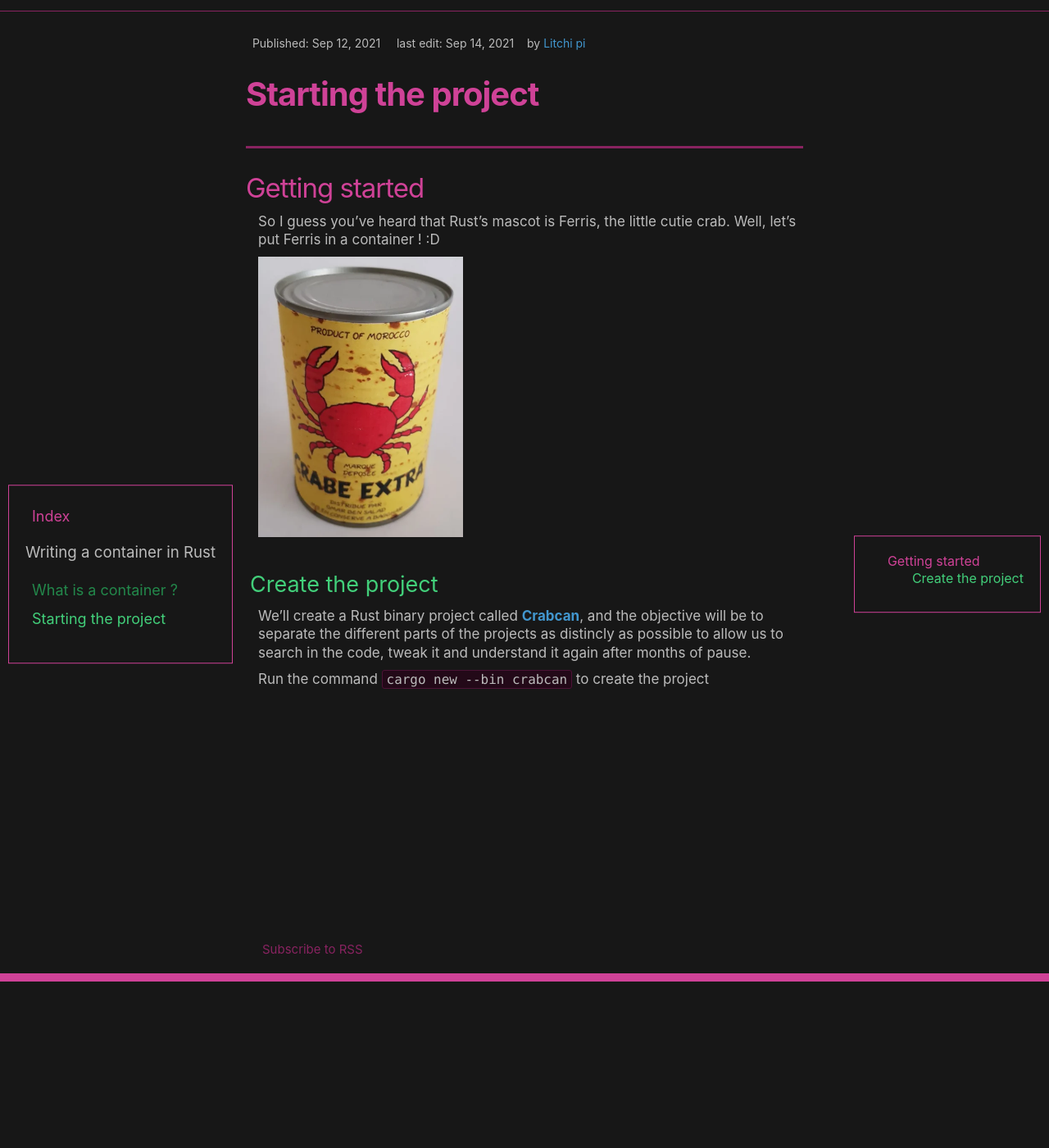
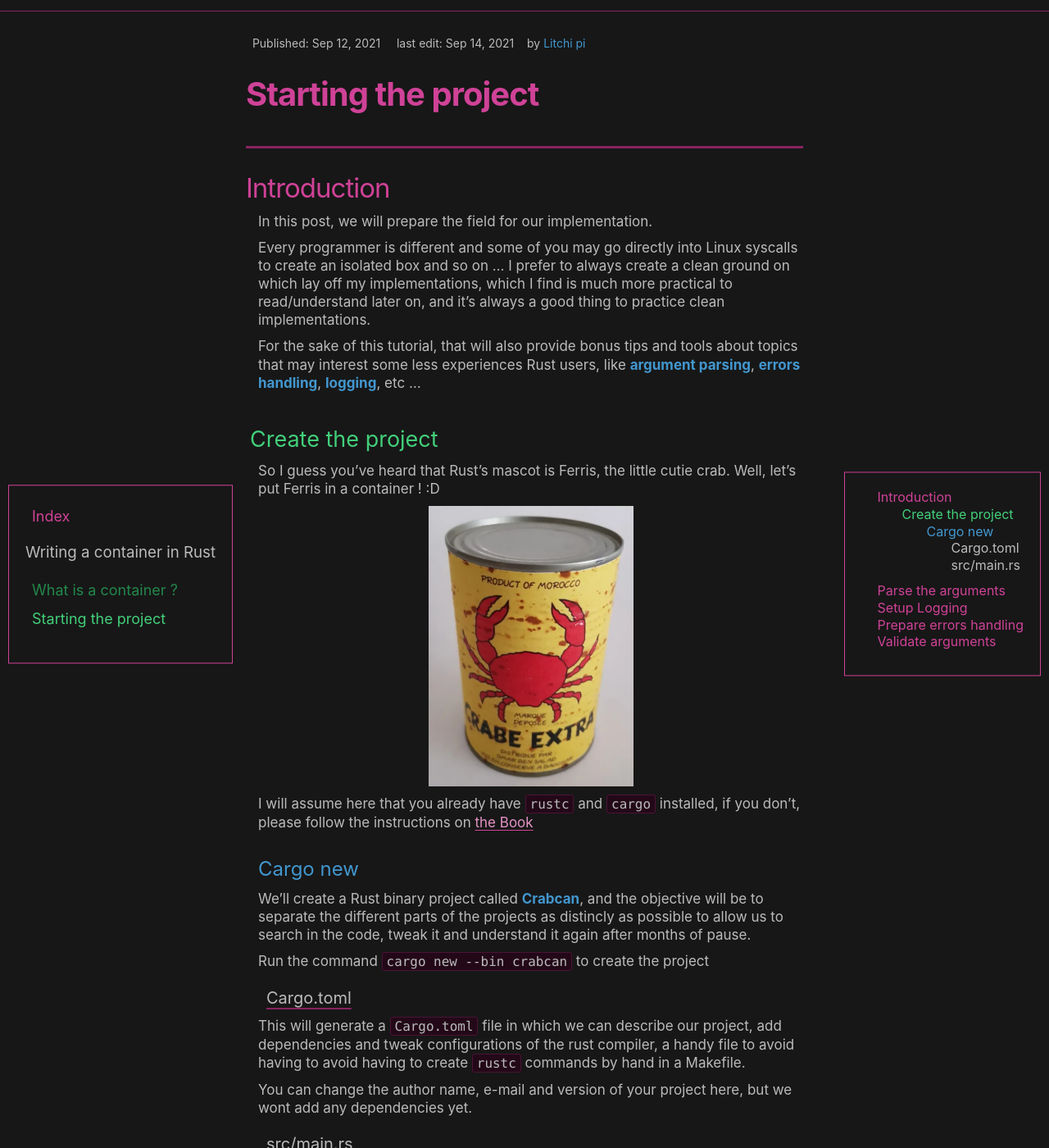
Before and after one commit to litchipi/litchipi.github.io, a Jekyll site: the page built from _posts/2021-09-13-container-in-rust-part2.md, in a window 1280 px wide and 1400 px high, scrolled down 203 px. Shown: the whole window at 82% size. Built offline with Jekyll 4.4.1, drawn with Linux system fonts in a browser that asks for light colours; some of the changed text lies outside the part shown.

Commit message:
container in rust part2: Writing a bit, centering the image
Signed-off-by: litchipi <litchi.pi@protonmail.com>

```diff
--- a/_posts/2021-09-13-container-in-rust-part2.md
+++ b/_posts/2021-09-13-container-in-rust-part2.md
@@ -9,16 +9,58 @@ series: Writing a container in Rust
 serie_index: 2
 ---
 
-# Getting started
+# Introduction
+In this post, we will prepare the field for our implementation.
+
+Every programmer is different and some of you may go  directly into Linux syscalls
+to create an isolated box and so on ...
+I prefer to always create a clean ground on which lay off my implementations, which
+I find is much more practical to read/understand later on, and it's always a good thing
+to practice clean implementations.
+
+For the sake of this tutorial, that will also provide bonus tips and tools about topics
+that may interest some less experiences Rust users, like **argument parsing**, **errors handling**,
+**logging**, etc ...
+
+## Create the project
 
 So I guess you've heard that Rust's mascot is Ferris, the little cutie crab.
 Well, let's put Ferris in a container ! :D
 
+{:refdef: style="text-align: center;"}
 ![Wanna eat Ferris ?](/assets/images/container_in_rust_part2/crabcan.png){: width="250" }
+{: refdef}
 
-## Create the project
+I will assume here that you already have `rustc` and `cargo` installed, if you don't, please
+follow the instructions on [the Book](https://doc.rust-lang.org/book/ch01-01-installation.html)
+
+### Cargo new
 We'll create a Rust binary project called **Crabcan**, and the objective will be to separate the
 different parts of the projects as distincly as possible to allow us to search in the code,
 tweak it and understand it again after months of pause.
 
 Run the command `cargo new --bin crabcan` to create the project
+
+#### Cargo.toml
+This will generate a `Cargo.toml` file in which we can describe our project, add dependencies and
+tweak configurations of the rust compiler, a handy file to avoid having to avoid having to
+create `rustc` commands by hand in a Makefile.
+
+You can change the author name, e-mail and version of your project here, but we wont add any
+dependencies yet.
+
+#### src/main.rs
+In the folder `src/` you will put, well, all your sources.
+For now there's only a `main.rs` file with a `Hello World!` code inside.
+
+
+# Parse the arguments
+Ok let's dive directly into our project. First of all
+
+# Setup Logging
+
+# Prepare errors handling
+
+# Validate arguments
+
+[rust-the-book]: https://doc.rust-lang.org/book/
```
